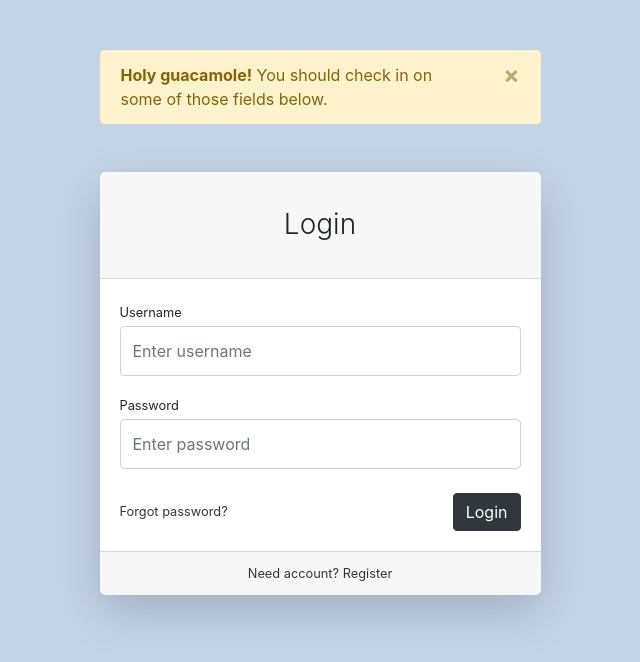
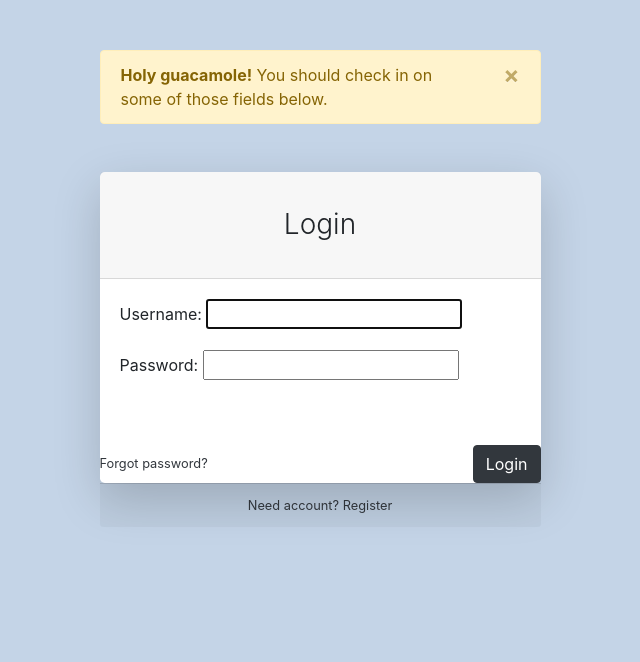
Before and after one commit to anbrynkina/shopping_cart, a Django app: page /users/login/ in a window 1280 px wide. Shown: the top 662 px of the page, without its empty margins (320-960 px from the left). Run offline with Django 4.2, Linux system fonts and the light colour scheme; some libraries are stand-ins or nearby versions.

Commit message:
Modified user/views.py login request

```diff
--- a/users/templates/users/login.html
+++ b/users/templates/users/login.html
@@ -32,15 +32,16 @@
                             </div>
                             <div class="card-body">
                                 <form>
-                                    <div class="form-group">
-                                        <label class="small mb-1" for="inputEmailAddress">Username</label>
-                                        <input class="form-control py-4" id="inputEmailAddress" type="email"
-                                               placeholder="Enter username"/>
-                                    </div>
-                                    <div class="form-group">
-                                        <label class="small mb-1" for="inputPassword">Password</label>
-                                        <input class="form-control py-4" id="inputPassword" type="password"
-                                               placeholder="Enter password"/>
+                                    {{ form.as_p }}
+<!--                                    <div class="form-group">-->
+<!--                                        <label class="small mb-1" for="inputEmailAddress">Username</label>-->
+<!--                                        <input class="form-control py-4" id="inputEmailAddress" type="email"-->
+<!--                                               placeholder="Enter username"/>-->
+<!--                                    </div>-->
+<!--                                    <div class="form-group">-->
+<!--                                        <label class="small mb-1" for="inputPassword">Password</label>-->
+<!--                                        <input class="form-control py-4" id="inputPassword" type="password"-->
+<!--                                               placeholder="Enter password"/>-->
                                     </div>
                                     <div class="form-group d-flex align-items-center justify-content-between mt-4 mb-0">
                                         <a class="small" href="#">Forgot password?</a>
--- a/users/views.py
+++ b/users/views.py
@@ -1,9 +1,31 @@
-from django.shortcuts import render
+from django.shortcuts import render, HttpResponseRedirect
+from django.urls import reverse
+from users.forms import UserLoginForm
+from django.contrib import auth
+
 
 # Create your views here.
 
 def login(request):
-    return render(request, 'users/login.html')
+    #
+    if request.method == 'POST':
+        form = UserLoginForm(data=request.POST)
+        if form.is_valid():
+            username = request.POST['username']
+            password = request.POST['password']
+            user = auth.authenticate(username=username, password=password)
+            # if the user is in our system and if he is active, then:
+            if user and user.is_active:
+                # then authorize him
+                auth.login(request, user)
+                return HttpResponseRedirect(reverse('index'))
+    else:
+        form = UserLoginForm()
+    # get request:
+    form = UserLoginForm()
+    context = {'form': form}
+    return render(request, 'users/login.html', context)
+
 
 def register(request):
     return render(request, 'users/register.html')
```
